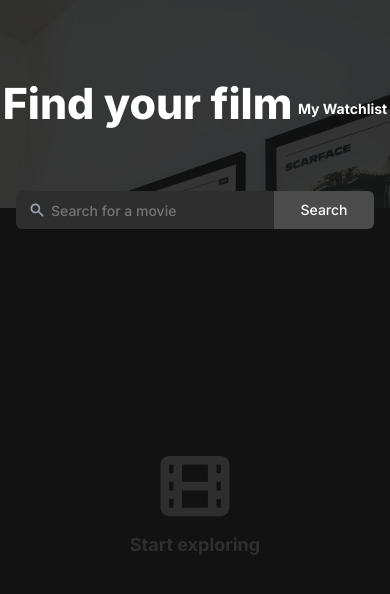
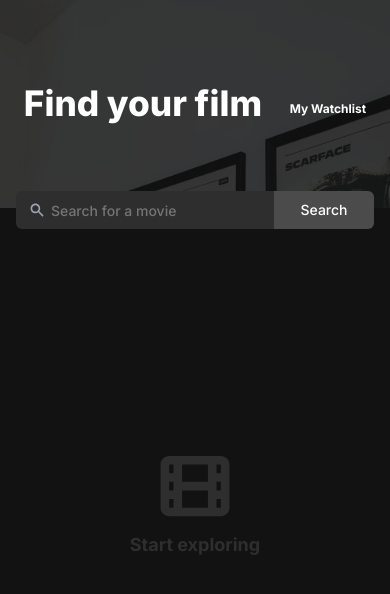
Before and after one commit to PrincessDaniel/movie-watchlist, a website built with Vite: page index.html in a window 390 px wide. Built offline with nearby package versions, Linux system fonts and the light colour scheme.

Commit message:
more mobile styling

```diff
--- a/index.css
+++ b/index.css
@@ -374,6 +374,8 @@ input {
 
     header {
         width: 100%;
+        padding-left: 10px;
+        padding-right: 10px;
     }
 
     main {
@@ -407,4 +409,12 @@ input {
         width: auto;
         min-width: 100px;
     }
+
+    h1 {
+        font-size: 2.2rem;
+    }
+
+    nav a {
+        font-size: 12px;
+    }
 }
```
